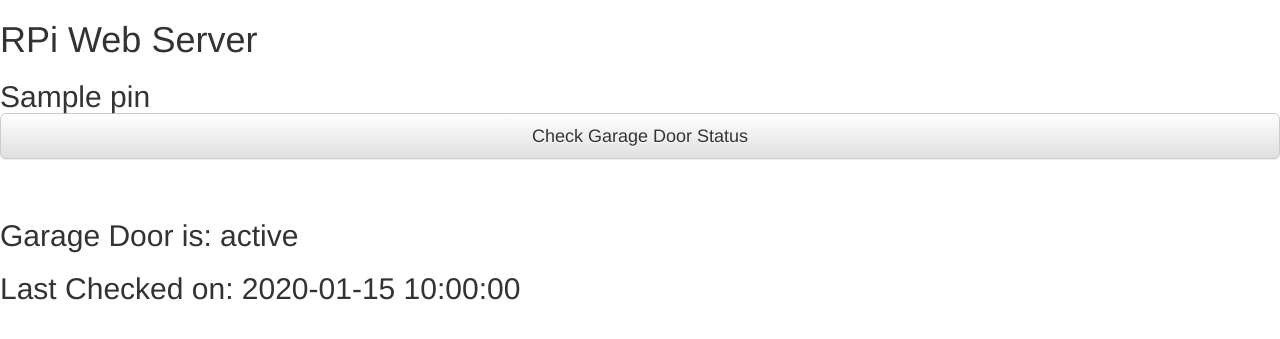
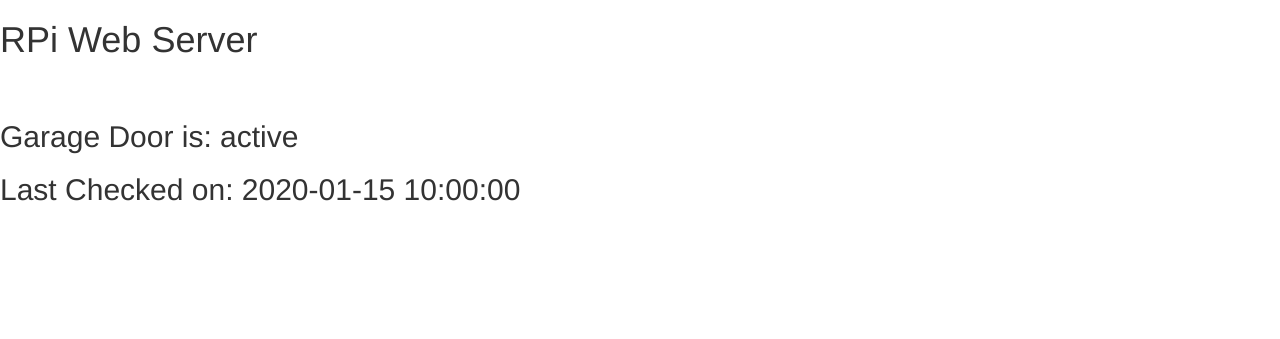
Before and after one commit to smjones1985/Cerberus, a Flask app: template web-server/templates/main.html in a window 1280 px wide. Shown: the top 339 px of the page. Run offline with Flask 2, Linux system fonts and the light colour scheme; the template is opened without the code that fills it: most values are stand-ins (such as "Sample title", 1, 10 or a date in 2020); some libraries are stand-ins or nearby versions.

Commit message:
Update main.html

```diff
--- a/web-server/templates/main.html
+++ b/web-server/templates/main.html
@@ -1,6 +1,6 @@
 <!DOCTYPE html>
 <head>
-   <title>RPi Web Server</title>
+   <title>Garage Door Manager</title>
    <!-- Latest compiled and minified CSS -->
    <link rel="stylesheet" href="https://maxcdn.bootstrapcdn.com/bootstrap/3.3.6/css/bootstrap.min.css" integrity="sha384-1q8mTJOASx8j1Au+a5WDVnPi2lkFfwwEAa8hDDdjZlpLegxhjVME1fgjWPGmkzs7" crossorigin="anonymous">
    <!-- Optional theme -->
@@ -12,8 +12,6 @@
 <body>
    <h1>RPi Web Server</h1>
    {% for pin in pins %}
-   <h2>{{ pins[pin].name }}
-      <a href="/{{pin}}/on" class="btn btn-block btn-lg btn-default" role="button">Check Garage Door Status</a></div></div>
    {% if pins[pin].state == true %}
       is currently <strong>on</strong></h2><div class="row"><div class="col-md-2">
       <a href="/{{pin}}/on" class="btn btn-block btn-lg btn-default" role="button">Activate Garage Door</a></div></div>
```
